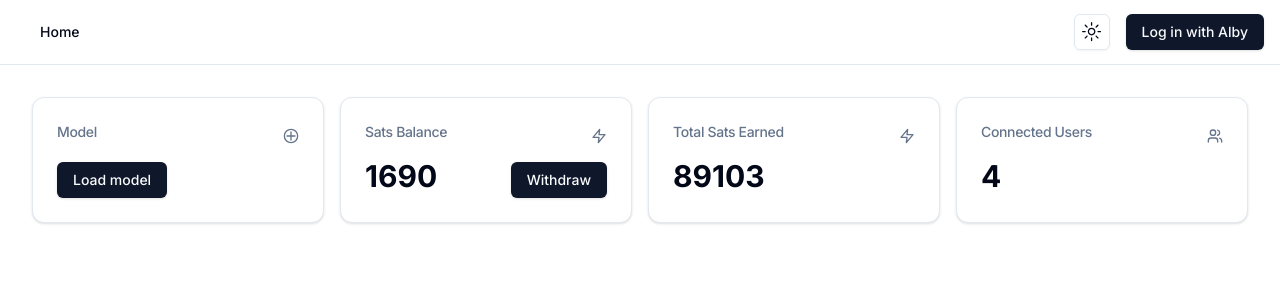
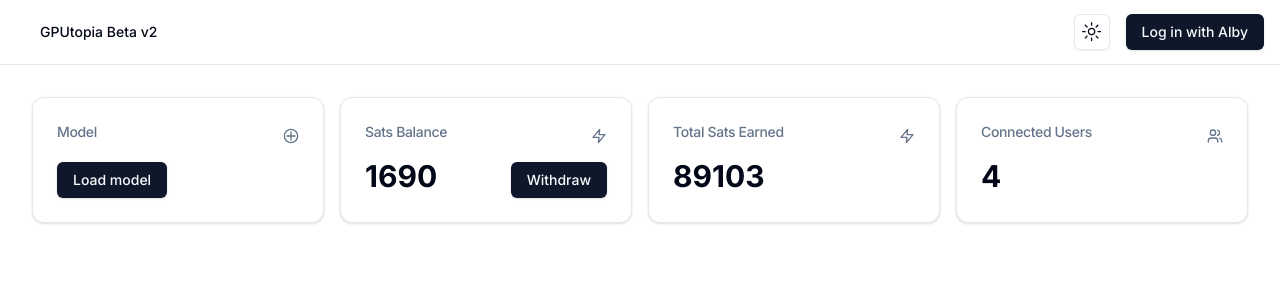
Before and after one commit to OpenAgentsInc/gputopia, a Next.js app: page / in a window 1280 px wide. Shown: the top 300 px of the page. Built offline with nearby package versions, Linux system fonts and the light colour scheme; no server answers.

Commit message:
Mock stats bar

```diff
--- a/src/components/main-nav.tsx
+++ b/src/components/main-nav.tsx
@@ -14,7 +14,7 @@ export function MainNav({
         href="/"
         className="text-sm font-medium transition-colors hover:text-primary"
       >
-        Home
+        GPUtopia Beta v2
       </Link>
       {/* <Link
         href="/payments"
```
